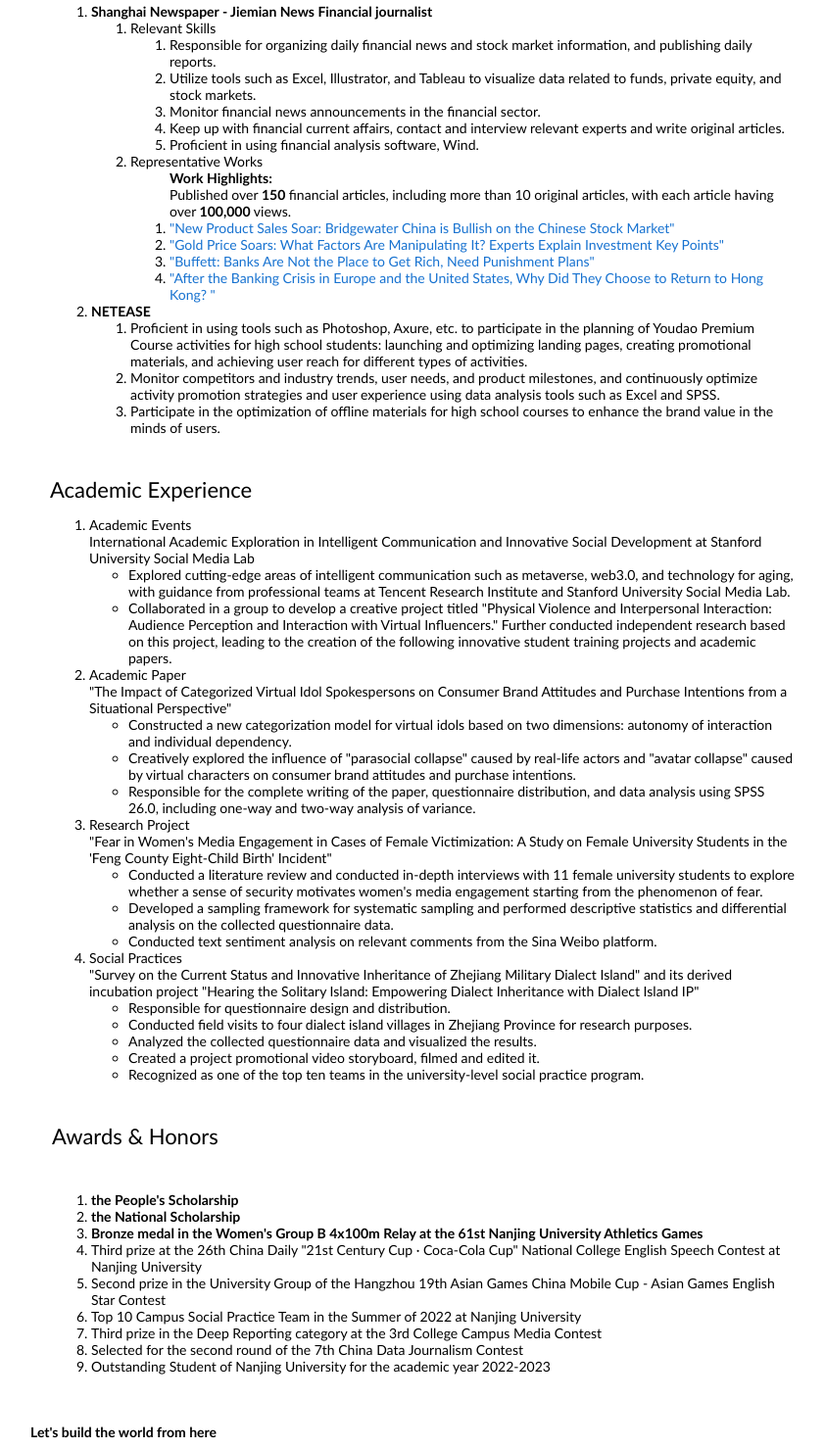
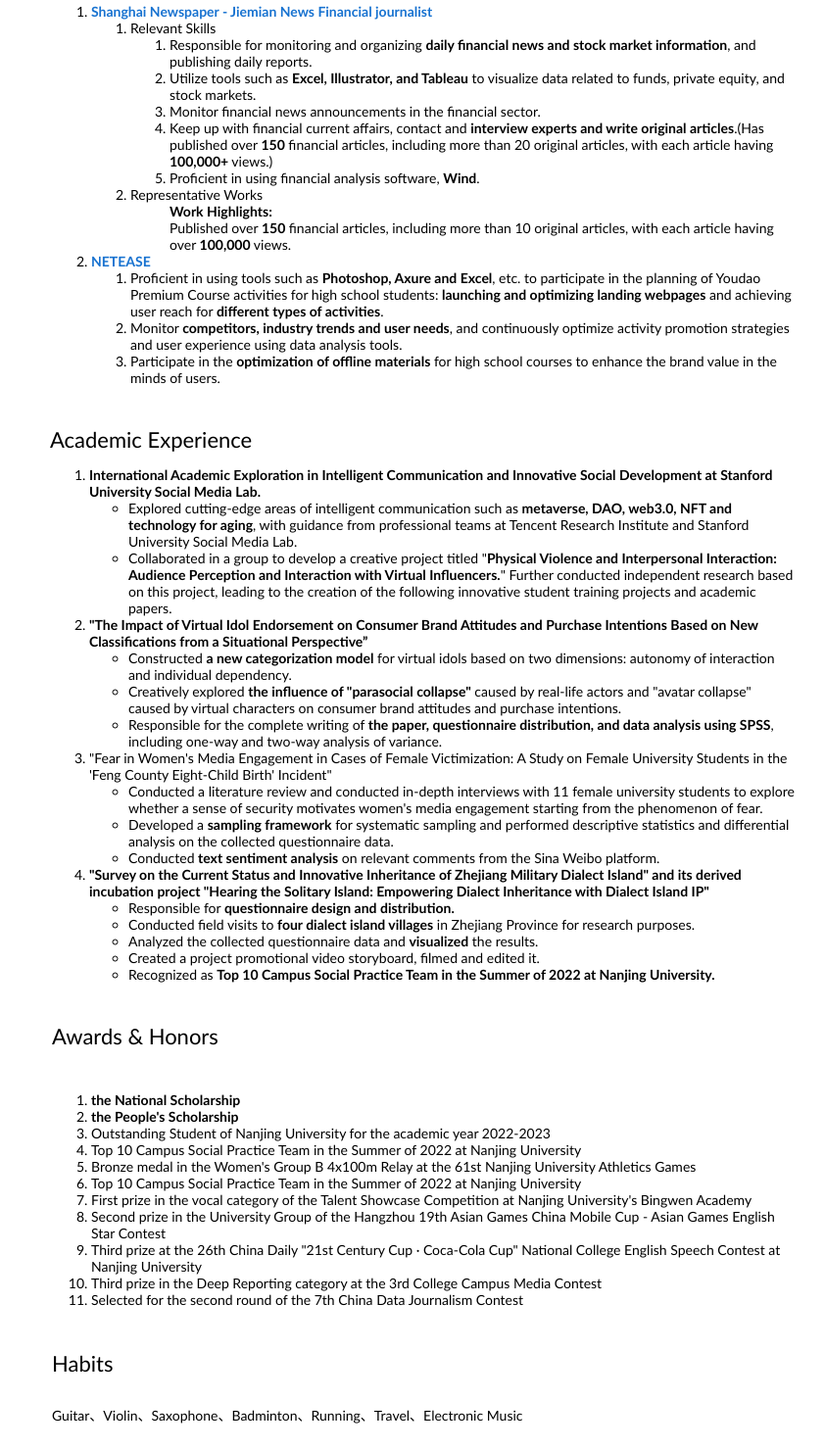
Before and after one commit to Sephana/Sephana.github.io, a plain HTML site: page index.html in a window 1280 px wide. Shown: the part 840-2319 px from the top of the page at 98% size, without its empty margins (209-1051 px from the left). Drawn offline with Linux system fonts and the light colour scheme.

Commit message:
Add files via upload

```diff
--- a/index.html
+++ b/index.html
@@ -20,7 +20,7 @@
               <p style="text-align:center">
                 <name>Jianing Tian(田佳宁)</name>
               </p>
-              <p>I am a undergraduate student studying Journalism and Communication at <strong>Nanjing University</strong>. My GPA is <strong>4.581 out of 5</strong>, ranking <strong>1/19</strong>. I have excelled in English language proficiency, achieving a score of <strong>7.5 on the IELTS</strong> examination.This is the link to <a href="file.pdf">my portfolio</a>
+              <p>Dear professors from <a href="https://www.phbs.pku.edu.cn">PHBS</a>, greetings! Welcome to my personal webpage! I am an undergraduate student studying Journalism and Communication at <strong>Nanjing University</strong>. My GPA is <strong>4.581 out of 5</strong>, ranking 1/19. I have excelled in English language proficiency, achieving a score of <strong>7.5 on the IELTS</strong> examination.This is the link to <a href="file.pdf">my Selected Works</a>.
                 </p>
               <p style="text-align:center">
             </p>
@@ -72,50 +72,50 @@
         <tr>
           <td style="padding:20px;padding-top:5px;width:100%;vertical-align:middle">
             <ol>
-              <li><strong>Shanghai Newspaper - Jiemian News	Financial journalist</strong>
+              <li><strong><a href="https://www.jiemian.com">Shanghai Newspaper - Jiemian News	Financial journalist</a></strong>
                 <ol>
                   <li>Relevant Skills
                     <ol>
-                      <li>Responsible for organizing daily financial news and stock market information, and publishing daily reports.</li>
-                      <li>Utilize tools such as Excel, Illustrator, and Tableau to visualize data related to funds, private equity, and stock markets.</li>
+                      <li>Responsible for monitoring and organizing <strong>daily financial news and stock market information</strong>, and publishing daily reports.</li>
+                      <li>Utilize tools such as <strong>Excel, Illustrator, and Tableau</strong> to visualize data related to funds, private equity, and stock markets.</li>
                       <li>Monitor financial news announcements in the financial sector.</li>
-                      <li>Keep up with financial current affairs, contact and interview relevant experts and write original articles.</li>
-                      <li>Proficient in using financial analysis software, Wind.</li>
+                      <li>Keep up with financial current affairs, contact and <strong>interview experts and write original articles</strong>.(Has published over <strong>150</strong> financial articles, including more than 20 original articles, with each article having <strong>100,000+</strong> views.)</li>
+                      <li>Proficient in using financial analysis software, <strong>Wind</strong>.</li>
                     </ol>
                   </li>
                   <li>Representative Works
                     <ol><strong>Work Highlights:</strong><br>
                       Published over <strong>150</strong> financial articles, including more than 10 original articles, with each article having over <strong>100,000</strong> views.
-                      <li><a href="https://www.jiemian.com/article/8570912.html">"New Product Sales Soar: Bridgewater China is Bullish on the Chinese Stock Market"
-                      </a>
-                      </li>
-                      <li>
-                        <a href="https://www.jiemian.com/article/9213842.html">"Gold Price Soars: What Factors Are Manipulating It? Experts Explain Investment Key Points"
-                        </a>
+<!--                      <li><a href="https://www.jiemian.com/article/8570912.html">"New Product Sales Soar: Bridgewater China is Bullish on the Chinese Stock Market"-->
+<!--                      </a>-->
+<!--                      </li>-->
+<!--                      <li>-->
+<!--                        <a href="https://www.jiemian.com/article/9213842.html">"Gold Price Soars: What Factors Are Manipulating It? Experts Explain Investment Key Points"-->
+<!--                        </a>-->
 
 
-                      </li>
-                      <li>
-                        <a href="https://www.jiemian.com/article/9357677.html">"Buffett: Banks Are Not the Place to Get Rich, Need Punishment Plans"
-                        </a>
-                      </li>
-                      <li>
-                        <a href="https://www.jiemian.com/article/9122378.html">"After the Banking Crisis in Europe and the United States, Why Did They Choose to Return to Hong Kong? "
-                        </a>
+<!--                      </li>-->
+<!--                      <li>-->
+<!--                        <a href="https://www.jiemian.com/article/9357677.html">"Buffett: Banks Are Not the Place to Get Rich, Need Punishment Plans"-->
+<!--                        </a>-->
+<!--                      </li>-->
+<!--                      <li>-->
+<!--                        <a href="https://www.jiemian.com/article/9122378.html">"After the Banking Crisis in Europe and the United States, Why Did They Choose to Return to Hong Kong? "-->
+<!--                        </a>-->
 
 
-                      </li>
+<!--                      </li>-->
                     </ol>
                   </li>
                 </ol>
               </li>
               <li>
-                <strong>NETEASE</strong>
+                <strong><a href="https://www.163.com">NETEASE</a></strong>
                 <ol>
-                  <li>Proficient in using tools such as Photoshop, Axure, etc. to participate in the planning of Youdao Premium Course activities for high school students: launching and optimizing landing pages, creating promotional materials, and achieving user reach for different types of activities.</li>
-                  <li>Monitor competitors and industry trends, user needs, and product milestones, and continuously optimize activity promotion strategies and user experience using data analysis tools such as Excel and SPSS.</li>
+                  <li> Proficient in using tools such as <strong>Photoshop, Axure and Excel</strong>, etc. to participate in the planning of Youdao Premium Course activities for high school students: <strong>launching and optimizing landing webpages</strong> and achieving user reach for <strong>different types of activities</strong>.</li>
+                  <li>Monitor <strong>competitors, industry trends and user needs</strong>, and continuously optimize activity promotion strategies and user experience using data analysis tools.</li>
                   <li>
-                    Participate in the optimization of offline materials for high school courses to enhance the brand value in the minds of users.
+                    Participate in the <strong>optimization of offline materials</strong> for high school courses to enhance the brand value in the minds of users.
                   </li>
                 </ol>
               </li>
@@ -181,61 +181,59 @@
             <heading>Academic Experience</heading>
             <ol>
               <li>
-                Academic Events<br>
-                International Academic Exploration in Intelligent Communication and Innovative Social Development at Stanford University Social Media Lab
+                <strong>International Academic Exploration in Intelligent Communication and Innovative Social Development at Stanford University Social Media Lab.</strong>
                 <ul>
-                  <li>Explored cutting-edge areas of intelligent communication such as metaverse, web3.0, and technology for aging, with guidance from professional teams at Tencent Research Institute and Stanford University Social Media Lab.</li>
+                  <li> Explored cutting-edge areas of intelligent communication such as <strong>metaverse, DAO, web3.0, NFT and technology for aging</strong>, with guidance from professional teams at Tencent Research Institute and Stanford University Social Media Lab.</li>
                   <li>
-                    Collaborated in a group to develop a creative project titled "Physical Violence and Interpersonal Interaction: Audience Perception and Interaction with Virtual Influencers." Further conducted independent research based on this project, leading to the creation of the following innovative student training projects and academic papers.
+                    Collaborated in a group to develop a creative project titled "<strong>Physical Violence and Interpersonal Interaction: Audience Perception and Interaction with Virtual Influencers.</strong>" Further conducted independent research based on this project, leading to the creation of the following innovative student training projects and academic papers.
                   </li>
                 </ul>
               </li>
               <li>
-                Academic Paper<br>
-                "The Impact of Categorized Virtual Idol Spokespersons on Consumer Brand Attitudes and Purchase Intentions from a Situational Perspective"
+                <strong>"The Impact of Virtual Idol Endorsement on Consumer Brand Attitudes and Purchase Intentions Based on New Classifications from a Situational Perspective”</strong>
                 <ul>
                   <li>
-                    Constructed a new categorization model for virtual idols based on two dimensions: autonomy of interaction and individual dependency.
+                    Constructed <strong>a new categorization model</strong> for virtual idols based on two dimensions: autonomy of interaction and individual dependency.
                   </li>
                   <li>
-                    Creatively explored the influence of "parasocial collapse" caused by real-life actors and "avatar collapse" caused by virtual characters on consumer brand attitudes and purchase intentions.
+                    Creatively explored <strong>the influence of "parasocial collapse"</strong> caused by real-life actors and "avatar collapse" caused by virtual characters on consumer brand attitudes and purchase intentions.
                   </li>
                   <li>
-                    Responsible for the complete writing of the paper, questionnaire distribution, and data analysis using SPSS 26.0, including one-way and two-way analysis of variance.
+                    Responsible for the complete writing of <strong>the paper, questionnaire distribution, and data analysis using SPSS</strong>, including one-way and two-way analysis of variance.
                   </li>
                 </ul>
               </li>
               <li>
-                Research Project<br>
+
                 "Fear in Women's Media Engagement in Cases of Female Victimization: A Study on Female University Students in the 'Feng County Eight-Child Birth' Incident"
                 <ul>
-                  <li>Conducted a literature review and conducted in-depth interviews with 11 female university students to explore whether a sense of security motivates women's media engagement starting from the phenomenon of fear.</li>
+                  <li>Conducted a literature review and conducted in-depth interviews with </strong>11 female university students</strong> to explore whether a sense of security motivates women's media engagement starting from the phenomenon of fear.</li>
                   <li>
-                    Developed a sampling framework for systematic sampling and performed descriptive statistics and differential analysis on the collected questionnaire data.
+                    Developed a <strong>sampling framework</strong> for systematic sampling and performed descriptive statistics and differential analysis on the collected questionnaire data.
                   </li>
                   <li>
-                    Conducted text sentiment analysis on relevant comments from the Sina Weibo platform.
+                    Conducted <strong>text sentiment analysis</strong> on relevant comments from the Sina Weibo platform.
                   </li>
                 </ul>
               </li>
               <li>
-                Social Practices<br>
-                "Survey on the Current Status and Innovative Inheritance of Zhejiang Military Dialect Island" and its derived incubation project "Hearing the Solitary Island: Empowering Dialect Inheritance with Dialect Island IP"
+
+                <strong>"Survey on the Current Status and Innovative Inheritance of Zhejiang Military Dialect Island" and its derived incubation project "Hearing the Solitary Island: Empowering Dialect Inheritance with Dialect Island IP"</strong>
                 <ul>
                   <li>
-                    Responsible for questionnaire design and distribution.
+                    Responsible for <strong>questionnaire design and distribution.</strong>
                   </li>
                   <li>
-                    Conducted field visits to four dialect island villages in Zhejiang Province for research purposes.
+                    Conducted field visits to <strong>four dialect island villages</strong> in Zhejiang Province for research purposes.
                   </li>
                   <li>
-                    Analyzed the collected questionnaire data and visualized the results.
+                    Analyzed the collected questionnaire data and <strong>visualized</strong> the results.
                   </li>
                   <li>
                     Created a project promotional video storyboard, filmed and edited it.
                   </li>
                   <li>
-                    Recognized as one of the top ten teams in the university-level social practice program.
+                    Recognized as <strong>Top 10 Campus Social Practice Team in the Summer of 2022 at Nanjing University.</strong>
                   </li>
                 </ul>
               </li>
@@ -257,19 +255,37 @@
       <table width="100%" align="center" border="0" cellpadding="5"><tbody>
       <tr><td style="padding:20px;padding-top:5px;width:100%;vertical-align:middle">
         <ol>
+          <li> <strong> the National Scholarship</strong> </li>
           <li> <strong>the People's Scholarship</strong> </li>
-          <li> <strong>the National Scholarship</strong> </li>
-          <li> <b>Bronze medal in the Women's Group B 4x100m Relay at the 61st Nanjing University Athletics Games</b> </li>
+          <li> Outstanding Student of Nanjing University for the academic year 2022-2023</li>
+          <li> Top 10 Campus Social Practice Team in the Summer of 2022 at Nanjing University </li>
+          <li> Bronze medal in the Women's Group B 4x100m Relay at the 61st Nanjing University Athletics Games </li>
+          <li> Top 10 Campus Social Practice Team in the Summer of 2022 at Nanjing University </li>
+          <li> First prize in the vocal category of the Talent Showcase Competition at Nanjing University's Bingwen Academy </li>
+          <li> Second prize in the University Group of the Hangzhou 19th Asian Games China Mobile Cup - Asian Games English Star Contest </li>
           <li> Third prize at the 26th China Daily "21st Century Cup · Coca-Cola Cup" National College English Speech Contest at Nanjing University </li>
-          <li> Second prize in the University Group of the Hangzhou 19th Asian Games China Mobile Cup - Asian Games English Star Contest </li>
-          <li> Top 10 Campus Social Practice Team in the Summer of 2022 at Nanjing University </li>
-          <li> Third prize in the Deep Reporting category at the 3rd College Campus Media Contest </li>
-          <li> Selected for the second round of the 7th China Data Journalism Contest </li>
-          <li> Outstanding Student of Nanjing University for the academic year 2022-2023 </li>
+          <li>
+            Third prize in the Deep Reporting category at the 3rd College Campus Media Contest
+          </li>
+          <li>
+            Selected for the second round of the 7th China Data Journalism Contest
+          </li>
         </ol>
 
       </td>
       </tr></tbody></table>
+
+        <table width="100%" align="center" border="0" cellpadding="5"><tbody>
+        <tr><td style="padding:20px;padding-top:5px;width:100%">
+          <heading>Habits</heading>
+        </td>
+        </tr></tbody></table>
+
+        <table width="100%" align="center" border="0" cellpadding="5"><tbody>
+        <tr><td style="padding:20px;padding-top:5px;width:100%;vertical-align:middle">
+          Guitar、Violin、Saxophone、Badminton、Running、Travel、Electronic Music
+        </td>
+        </tr></tbody></table>
 
 
 
```
